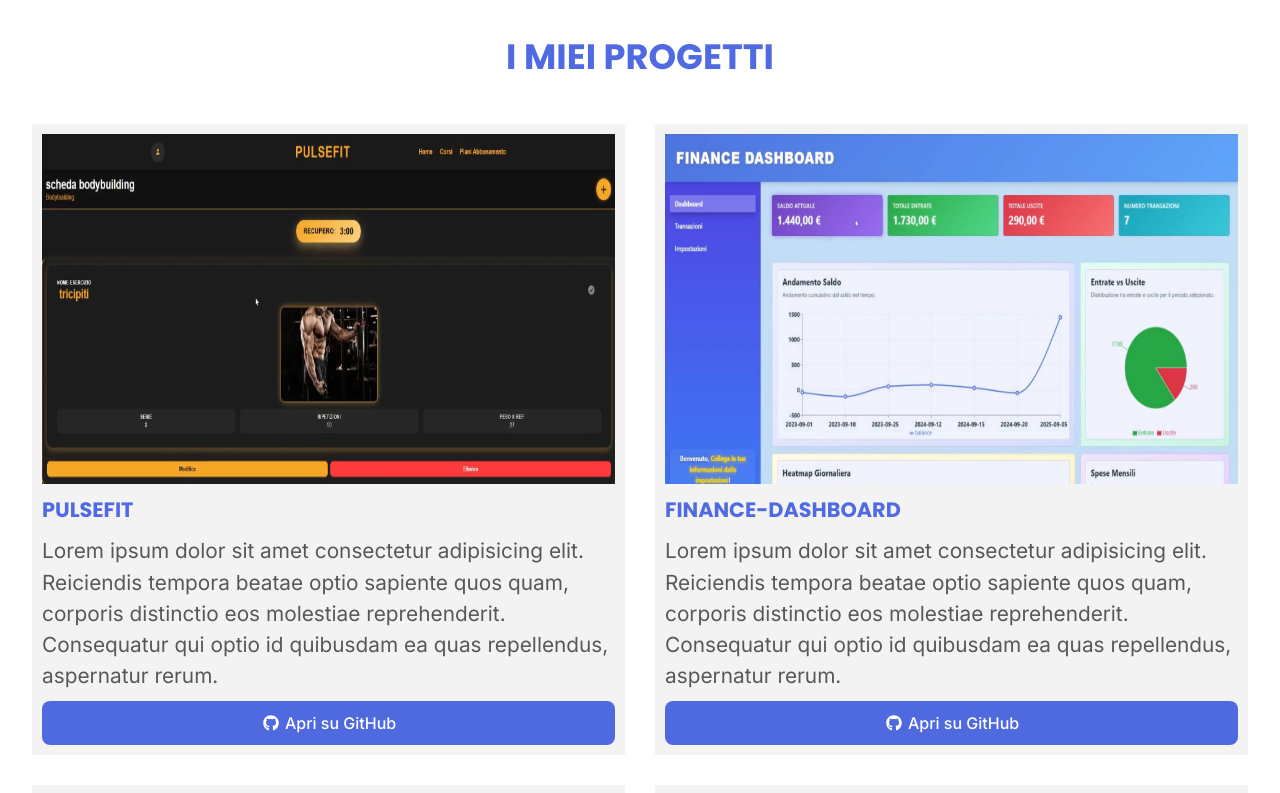
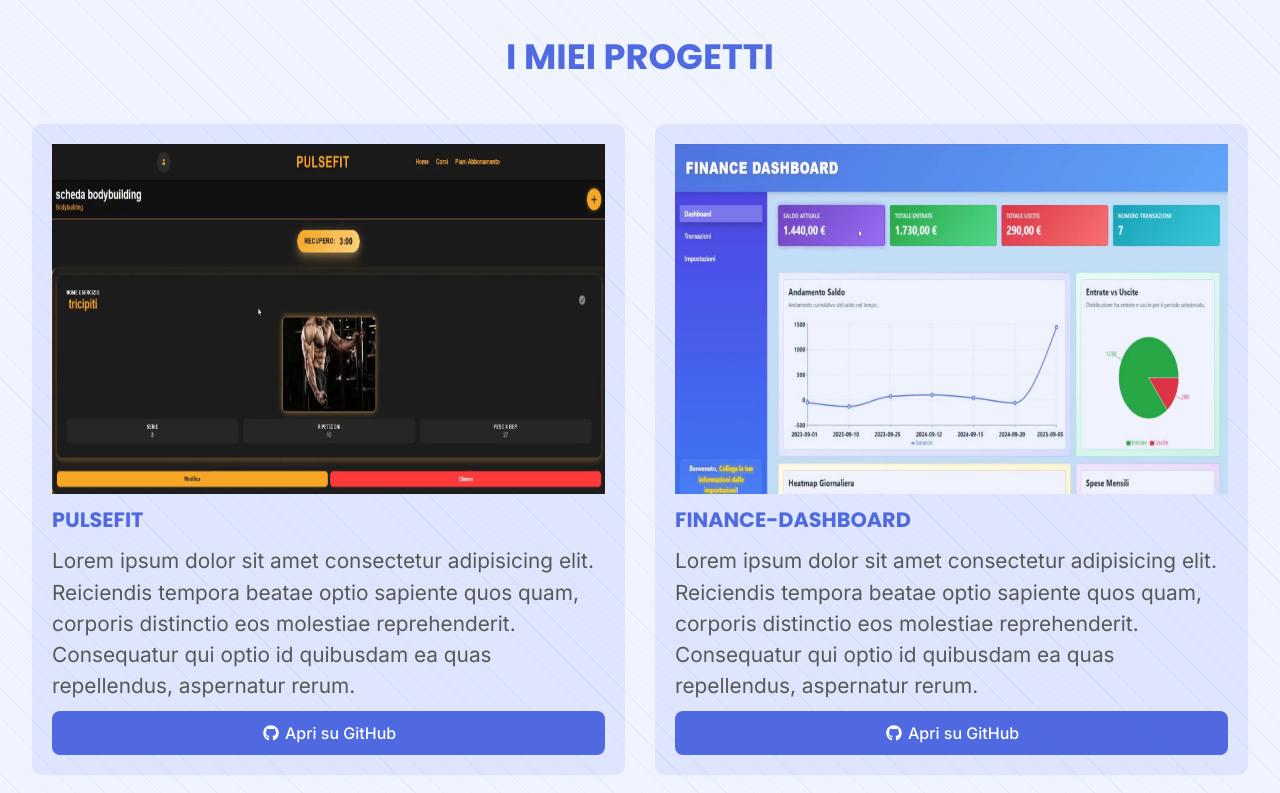
Before and after one commit to GiuseppeLiGioi/personal-portfolio, a React (Vite) app: page / in a window 1280 px wide. Shown: the part 2000-2793 px from the top of the page. Built offline with nearby package versions, Linux system fonts and the light colour scheme.

Commit message:
added. global background color

```diff
--- a/src/styles/index.css
+++ b/src/styles/index.css
@@ -9,12 +9,23 @@
   scroll-behavior: smooth;
 }
 
+
+
 body {
   font-family: 'Inter', sans-serif;
   line-height: 1.5;
   color: #585858;
-  background-color: #fff;
+  background-color: #f0f4ff;
+  background-image:
+    repeating-linear-gradient(45deg,
+      rgba(71, 99, 223, 0.05) 0px,
+      rgba(71, 99, 223, 0.05) 1px,
+      transparent 1px,
+      transparent 20px);
+  background-size: 100% 100%;
+
 }
+
 
 h1,
 h2,
@@ -219,7 +230,7 @@
   width: 95%;
   margin: 0 auto;
   border-radius: 10px;
-  background-color: rgb(223, 221, 221);
+  background-color: rgba(71, 99, 223, 0.10);
   padding: 10px;
 }
 
@@ -389,7 +400,7 @@
   user-select: none;
 }
 
-.p-interactive{
+.p-interactive {
   text-align: center;
   max-width: 600px;
   margin: 0 auto;
@@ -426,11 +437,12 @@
   justify-content: center;
   align-items: center;
   gap: 10px;
-  padding: 10px;
-  background-color: #f1f1f1da;
+  padding: 20px;
+  background-color: rgba(71, 99, 223, 0.10);
+  border-radius: 10px;
 }
 
-.container-single-project h4{
+.container-single-project h4 {
   color: rgba(71, 99, 223, 0.95);
 }
 
@@ -483,6 +495,7 @@
   padding: 10px;
 
 }
+
 .title-contact {
   font-size: 1.8rem;
   margin: 10px 0;
@@ -490,8 +503,8 @@
 }
 
 
-.container-contacts{
-  background-color: #f1f1f1da;
+.container-contacts {
+  background-color: rgba(71, 99, 223, 0.10);
   display: flex;
   flex-direction: column;
   justify-content: center;
@@ -504,7 +517,7 @@
 }
 
 
-.container-info{
+.container-info {
 
   display: flex;
   flex-direction: column;
@@ -518,7 +531,7 @@
   margin: 0 auto;
 }
 
-.container-platforms{
+.container-platforms {
 
   display: flex;
   justify-content: space-between;
@@ -556,7 +569,7 @@
 }
 
 
-.container-platforms a.a-contact{
+.container-platforms a.a-contact {
   padding: 5px 18px;
   font-size: 1rem;
   width: 100%;
@@ -581,6 +594,7 @@
     opacity: 0;
     transform: translateY(20px);
   }
+
   to {
     opacity: 1;
     transform: translateY(0);
```
